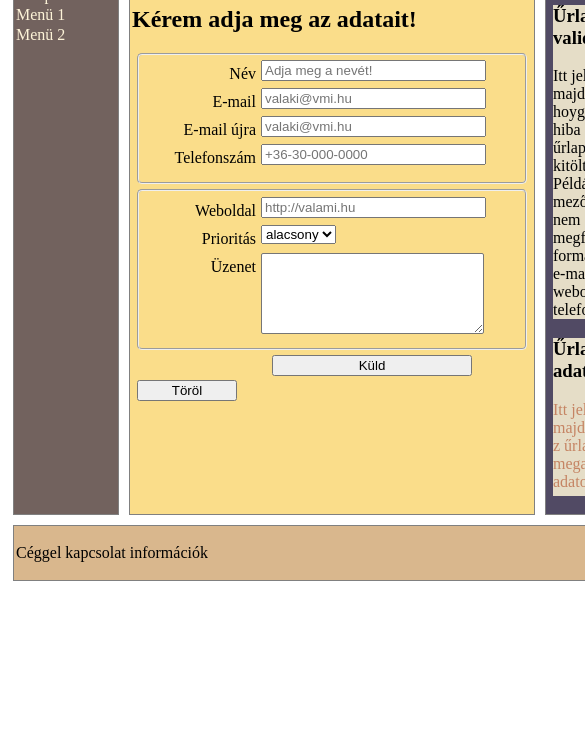
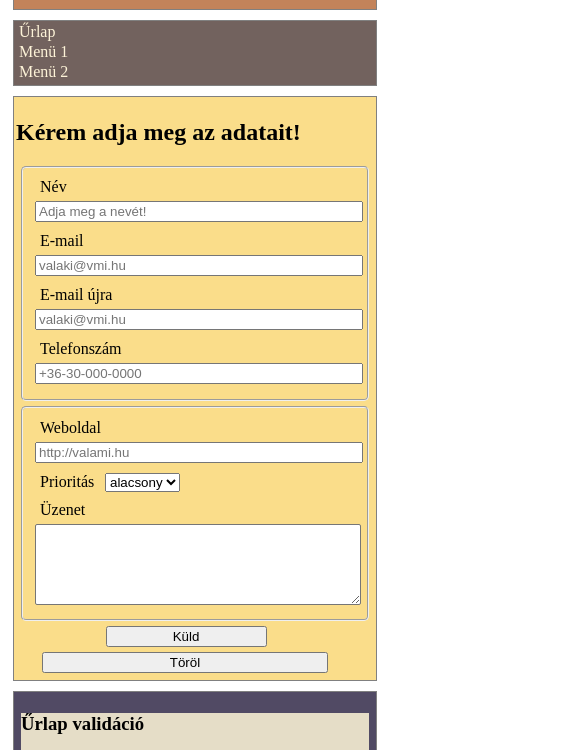
Before and after one commit to k-nikooo/UrlapValidacio, a plain HTML site: page index.html in a window 390 px wide. Shown: the part 126-876 px from the top of the page, 585 px wide, since content can reach past the window. Before the commit the page ends 844 px from the top, so only its background shows below. Drawn offline with Linux system fonts and the light colour scheme.

Commit message:
reszponzív oldal kialakitas

```diff
--- a/index.html
+++ b/index.html
@@ -2,7 +2,7 @@
 
 <html>
     <head>
-        <title>Saját név</title>
+        <title>Kiss Nikolett</title>
         <meta charset="UTF-8">
         <meta name="viewport" content="width=device-width, initial-scale=1.0">
         <link href="stilus.css" rel="stylesheet" type="text/css"/>
@@ -17,11 +17,10 @@
                 <a href="index.html">Űrlap</a>
                 <a href="#">Menü 1</a>
                 <a href="#">Menü 2</a>
-
             </nav>
             <article>
                 <h2>Kérem adja meg az adatait!</h2>
-                <form method="get" >
+                <form method="get">
                     <fieldset>
                         <div class="urlapelem"   >
                             <label for="nev">Név</label>
@@ -29,12 +28,12 @@
                             <br>
                         </div>
                         <div id="em">
-                            <label for="mail">E-mail</label>
+                            <label for="email">E-mail</label>
                             <input type="email" name="email" id="email" required placeholder="valaki@vmi.hu">
                             <br>
                         </div>
                         <div id="em2">
-                            <label for="mail2">E-mail újra</label>
+                            <label for="email2">E-mail újra</label>
                             <input type="email" name="email2" id="email2" required placeholder="valaki@vmi.hu">
                             <br>
                         </div>
@@ -50,7 +49,7 @@
                             <br>
                         </div>
                         <div>
-                            <label>Prioritás</label>
+                            <label id="pioritasCim">Prioritás</label>
                             <select name="prioritas" id="prioritas">
                                 <option value="magas">magas</option>
                                 <option value="alacsony" selected>alacsony</option>
--- a/stilus.css
+++ b/stilus.css
@@ -26,7 +26,8 @@ nav{
     background: #72625e;
     display: grid;
     grid-template-rows: 20px 20px 20px;
-    width: 100px;
+    padding-left: 5px;
+    padding-right: 50px;
 }
 
 nav a{
@@ -37,7 +38,7 @@ nav a{
 article{
     grid-area: a;
     background: #fadd8a;
-    width: 400px;
+    /*width: 400px;*/
 }
 
 aside{
@@ -87,11 +88,11 @@ fieldset input{
 }
 
 #kuldes input{
-    width: 200px;
+    width: 90%;
 }
 
 #torol{
-    width: 100px;
+    width: 30%;
     margin-top: 25px;
     margin-left: 5px;
     margin-bottom: 5px;
@@ -103,5 +104,36 @@ aside section:nth-child(2) p{
 }
 
 @media only screen and (max-width: 800px){
+    main{
+        grid-template-areas:
+            "h"
+            "n"
+            "a"
+            "as"
+            "f";
+    }
+    fieldset input{
+        width: 100%;
+        margin-bottom: 5px;
+    }
+    label {text-align: left;}
+    #pioritasCim{width: 60px;}
+    #prioritas{margin-top: 5px;}
+    textarea {width: 100%;}
 
+    #torol{
+        width: 100%;
+        margin-top: 5px;
+        margin-left: -10px;
+    }
+
+    #kuldes{
+        float: none;
+        width: 50%;
+        margin: auto;
+    }
+    #torles{
+        width: 80%;
+        margin: auto;
+    }
 }
```
